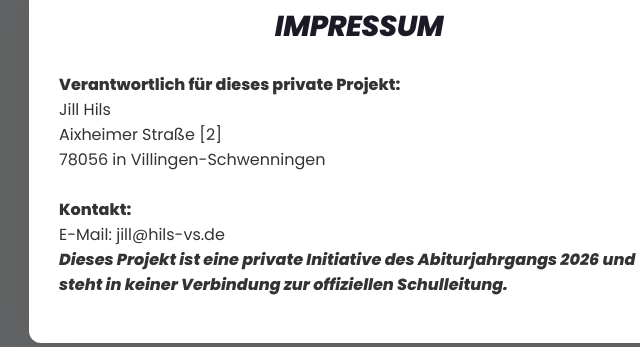
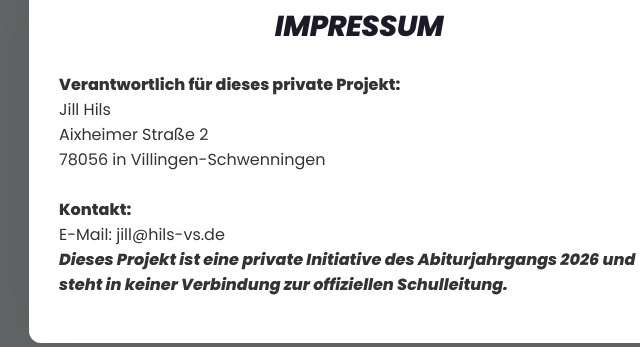
Before and after one commit to tksmtrr2x4-ship-it/hoodies-shop, a website: page index.html in a window 1280 px wide. Both pictures are taken after a click on the link "Impressum". Shown: the part 241-588 px from the top of the page, 281-921 px from the left. Drawn offline with Linux system fonts and the light colour scheme; no server answers.

Commit message:
Update index.html

```diff
--- a/index.html
+++ b/index.html
@@ -203,7 +203,7 @@
         <h2>Impressum</h2>
         <p><strong>Verantwortlich für dieses private Projekt:</strong><br>
         Jill Hils<br>
-        Aixheimer Straße [2]<br>
+        Aixheimer Straße 2<br>
         78056 in Villingen-Schwenningen<br><br>
         <strong>Kontakt:</strong><br>
         E-Mail: jill@hils-vs.de<br>
```
